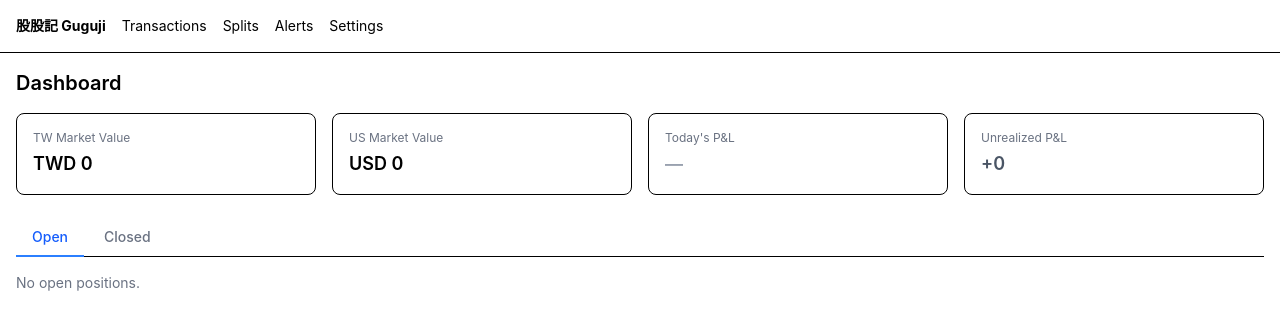
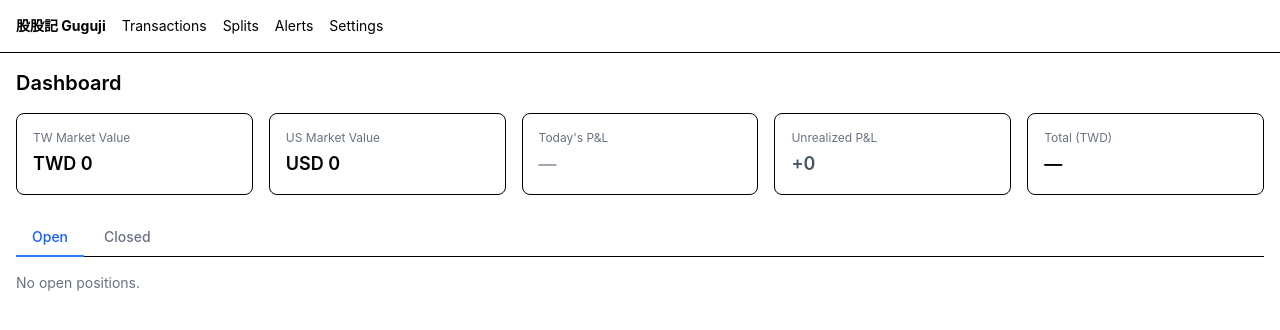
Before and after one commit to kevin1kevin1k/Guguji, a React (Vite) app: page / in a window 1280 px wide. Shown: the top 330 px of the page. Built offline with nearby package versions, Linux system fonts and the light colour scheme.

Commit message:
feat(pages): Dashboard shows Total (TWD) card

```diff
--- a/src/pages/Dashboard/index.tsx
+++ b/src/pages/Dashboard/index.tsx
@@ -7,6 +7,7 @@ import { TransactionRepository } from '../../db/TransactionRepository'
 import { SplitEventRepository } from '../../db/SplitEventRepository'
 import { PriceCacheRepository } from '../../db/PriceCacheRepository'
 import { PriceHistoryRepository } from '../../db/PriceHistoryRepository'
+import { ExchangeRateRepository } from '../../db/ExchangeRateRepository'
 import { calcPositions } from '../../utils/position'
 import { calcPortfolioHistory, filterByRange, type ChartPoint } from '../../utils/chartData'
 import { refreshPriceHistory } from '../../utils/priceHistory'
@@ -35,13 +36,15 @@ export default function Dashboard() {
   const [refreshing, setRefreshing] = useState(false)
   const [lastUpdated, setLastUpdated] = useState<Date | null>(null)
   const [refreshMsg, setRefreshMsg] = useState<string | null>(null)
+  const [usdTwdRate, setUsdTwdRate] = useState<number | null>(null)
 
   const load = useCallback(async (): Promise<Position[]> => {
-    const [txs, splits, caches, histEntries] = await Promise.all([
+    const [txs, splits, caches, histEntries, usdTwd] = await Promise.all([
       TransactionRepository.getAll() as Promise<Transaction[]>,
       SplitEventRepository.getAll() as Promise<SplitEvent[]>,
       PriceCacheRepository.getAll(),
       PriceHistoryRepository.getAll(),
+      ExchangeRateRepository.getUsdTwd(),
     ])
 
     const prices: Record<string, number> = {}
@@ -58,6 +61,7 @@ export default function Dashboard() {
     setPositions(computed)
     setChartPoints(calcPortfolioHistory(txs, splits, prices, histMap.size > 0 ? histMap : undefined))
     setHasHistory(histMap.size > 0)
+    setUsdTwdRate(usdTwd)
     return computed
   }, [])
 
@@ -88,13 +92,14 @@ export default function Dashboard() {
     .reduce((s, p) => s + p.unrealizedPnl, 0)
 
   const filteredPoints = filterByRange(chartPoints, range)
+  const totalTwd = usdTwdRate !== null ? twTotal + usTotal * usdTwdRate : null
 
   return (
     <div>
       <h2 className="text-xl font-semibold mb-4">Dashboard</h2>
 
       {/* Total assets card */}
-      <div className="grid grid-cols-2 md:grid-cols-4 gap-4 mb-6">
+      <div className="grid grid-cols-2 md:grid-cols-3 lg:grid-cols-5 gap-4 mb-6">
         <div className="border rounded-lg p-4">
           <p className="text-xs text-gray-500 mb-1">TW Market Value</p>
           <p className="text-lg font-semibold">TWD {fmt(twTotal, 0)}</p>
@@ -111,6 +116,12 @@ export default function Dashboard() {
           <p className="text-xs text-gray-500 mb-1">Unrealized P&amp;L</p>
           <p className={`text-lg font-semibold ${pnlColor(totalPnl)}`}>
             {totalPnl >= 0 ? '+' : ''}{fmt(totalPnl, 0)}
+          </p>
+        </div>
+        <div className="border rounded-lg p-4 col-span-2 md:col-span-1">
+          <p className="text-xs text-gray-500 mb-1">Total (TWD)</p>
+          <p className="text-lg font-semibold">
+            {totalTwd !== null ? `TWD ${fmt(totalTwd, 0)}` : '—'}
           </p>
         </div>
       </div>
```
Also changed, not shown: 1 other file (tests, documents, lock files or other folders).
